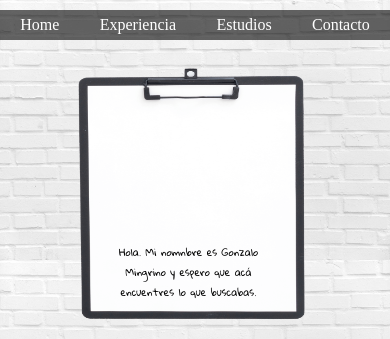
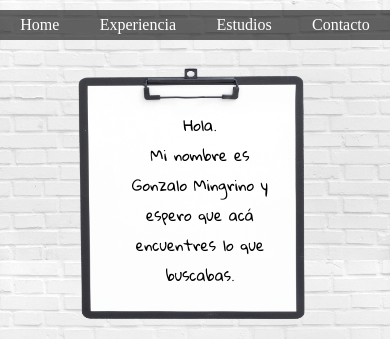
Before and after one commit to gonzamingrino/gonzamingrino.github.io, a plain HTML site: page index.html in a window 390 px wide. Shown: the top 339 px of the page. Drawn offline with Linux system fonts and the light colour scheme.

Commit message:
Nuevos cambios hechos en el responsive en Index (html y Css)

```diff
--- a/index.css
+++ b/index.css
@@ -85,7 +85,7 @@ a{
 
 @media(max-width: 640px){
     body{
-        max-height: 100%;
+        /* max-height: 100%; */
         }
         .box{
             width: 280px;
@@ -103,15 +103,16 @@ a{
 
         }
         .box .textonotepad{
-            font-size: 10px;
+            font-size: 15px;
             position: absolute;
             z-index: 999;
             /* top: 40%; */
-            margin: auto;
-            margin-top: 15%;
-            margin-left: 15%;
+            /* margin: auto; */
+            margin-top: 90px;
+            margin-left: 70px;
             width: 150px;
             text-align: center;
             padding: 5px;
+            top: 0%;
         }
 }
--- a/index.html
+++ b/index.html
@@ -24,7 +24,7 @@
         <img id="notepad" src="mediafiles/editednotepad.png" alt="notepad">
 
         <div class="textonotepad">
-        <p> Hola. Mi nomnbre es Gonzalo Mingrino y espero que acá encuentres lo que buscabas.</p>
+        <p> Hola. <br> Mi nombre es Gonzalo Mingrino y espero que acá encuentres lo que buscabas.</p>
     </div>
 </div>
 
```
